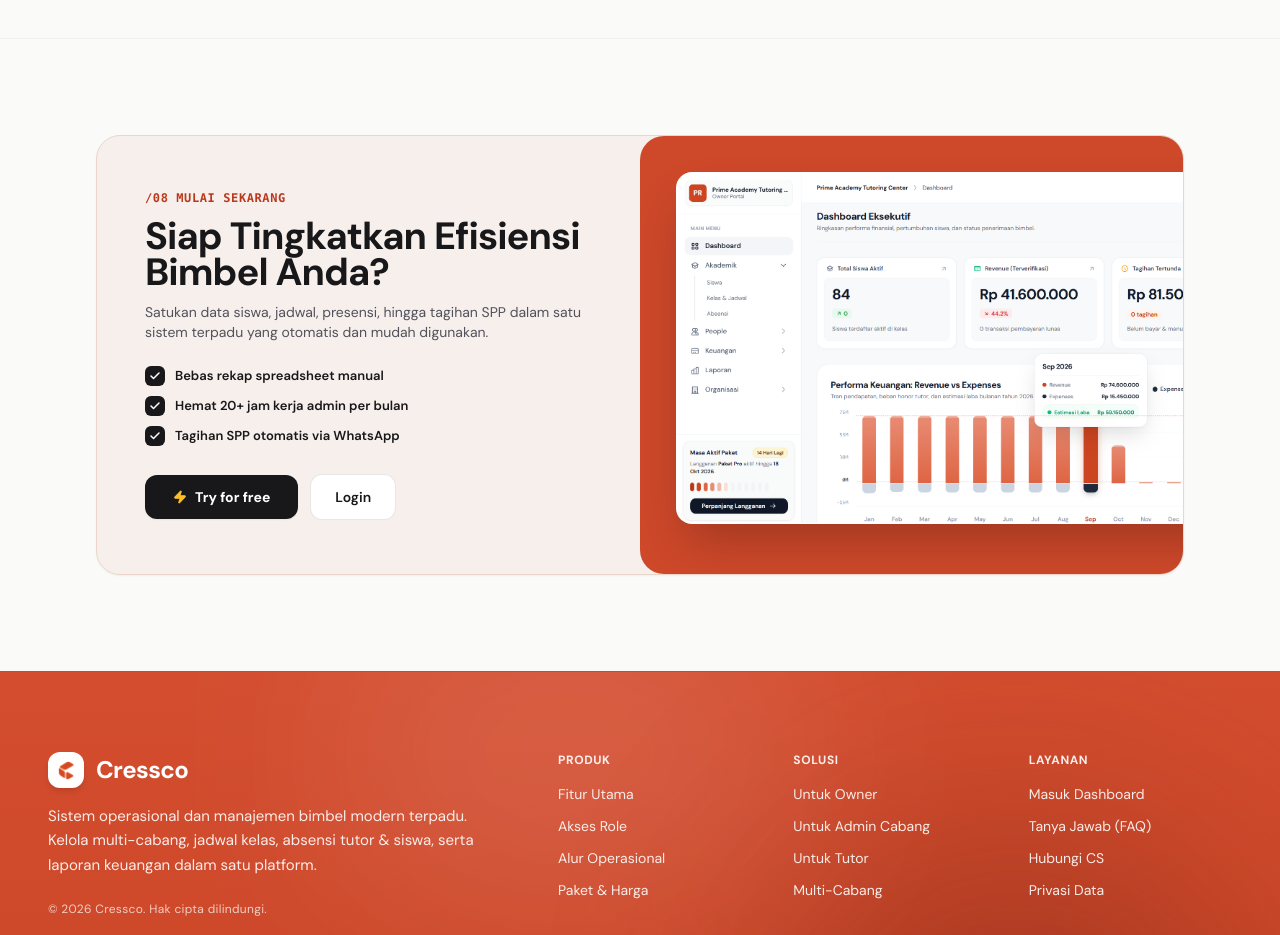
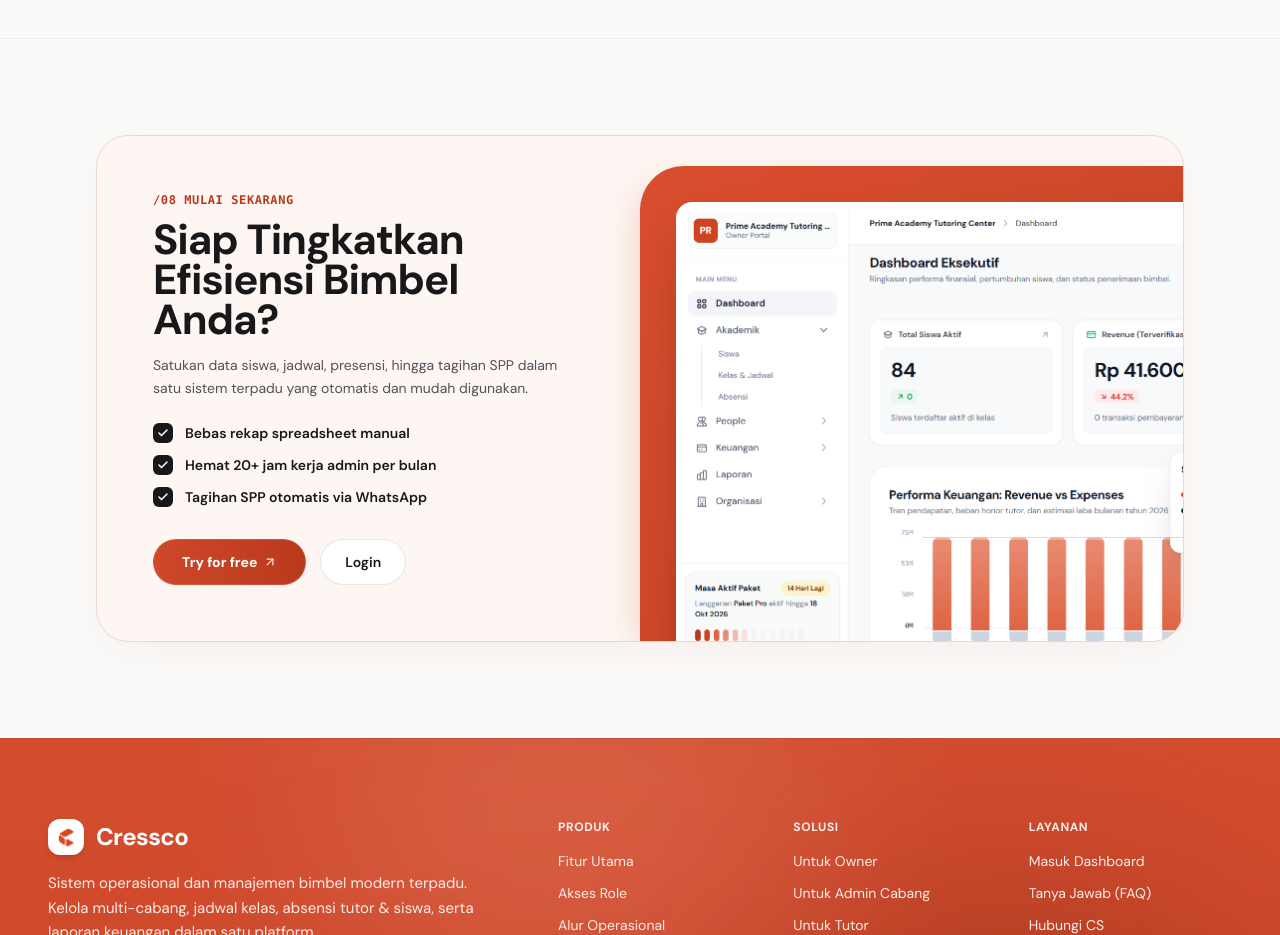
Before and after one commit to intandhamayanti/cressco-lp, a Next.js app: page / in a window 1280 px wide. Shown: the part 9520-10455 px from the top of the page. Built offline with nearby package versions, Linux system fonts and the light colour scheme.

Commit message:
feat(cta): match reference architecture with framed terracotta canvas, zoomed top-left dashboard corner, and cressco buttons

```diff
--- a/src/components/FinalCta.tsx
+++ b/src/components/FinalCta.tsx
@@ -2,7 +2,7 @@
 
 import React from 'react';
 import Image from 'next/image';
-import { Check, Zap } from 'lucide-react';
+import { Check, ArrowUpRight } from 'lucide-react';
 
 const APP_LOGIN_URL = 'https://app-cressco.vercel.app/login';
 
@@ -11,11 +11,11 @@
     <section className="py-16 sm:py-24 bg-[#FAFAF9] relative overflow-hidden font-sans border-t border-black/[0.04]">
       <div className="max-w-6xl mx-auto px-4 sm:px-6 lg:px-8">
 
-        {/* Main Banner Card (Exact Reference Architecture) */}
-        <div className="relative rounded-3xl bg-[#F6ECE7]/70 border border-[#EBD6CC] shadow-sm overflow-hidden grid grid-cols-1 lg:grid-cols-12 items-stretch min-h-[440px]">
+        {/* Main Banner Card (Soft Light Background matching reference) */}
+        <div className="relative rounded-3xl sm:rounded-[32px] bg-[#FDF6F2] border border-[#ECD7CE] shadow-[0_12px_40px_-15px_rgba(206,72,42,0.1)] overflow-hidden grid grid-cols-1 lg:grid-cols-12 items-stretch min-h-[460px]">
 
-          {/* Left Column: Breathable Headline, Short Copy & Checklist */}
-          <div className="lg:col-span-6 p-7 sm:p-10 lg:p-12 flex flex-col justify-center z-10">
+          {/* Left Column: Breathable Headline, Short Copy, Checklist & Cressco Button */}
+          <div className="lg:col-span-6 p-7 sm:p-10 lg:p-14 flex flex-col justify-center z-10">
 
             {/* Section Badge */}
             <span className="font-mono text-xs uppercase tracking-wider font-bold text-brand-600 mb-3 block">
@@ -23,57 +23,57 @@
             </span>
 
             {/* Main Headline */}
-            <h2 className="text-2xl sm:text-3xl lg:text-[38px] font-bold tracking-tight text-charcoal-900 leading-[1.2] mb-3">
+            <h2 className="text-3xl sm:text-4xl lg:text-[42px] font-bold tracking-tight text-charcoal-900 leading-[1.15] mb-3.5">
               Siap Tingkatkan Efisiensi Bimbel Anda?
             </h2>
 
-            {/* Breathable & Concise Subtitle */}
-            <p className="text-xs sm:text-sm text-charcoal-100 font-normal leading-relaxed mb-6 max-w-md">
+            {/* Breathable Subtitle */}
+            <p className="text-sm text-charcoal-100 font-normal leading-relaxed mb-6 max-w-md">
               Satukan data siswa, jadwal, presensi, hingga tagihan SPP dalam satu sistem terpadu yang otomatis dan mudah digunakan.
             </p>
 
-            {/* 3 Short Value Bullet Points */}
-            <div className="space-y-2.5 mb-7">
-              <div className="flex items-center gap-2.5">
+            {/* 3 Value Bullet Points (Black rounded boxes like reference) */}
+            <div className="space-y-3 mb-8">
+              <div className="flex items-center gap-3">
                 <div className="w-5 h-5 rounded-md bg-charcoal-900 text-white flex items-center justify-center shrink-0 shadow-xs">
                   <Check size={12} strokeWidth={3} />
                 </div>
-                <span className="text-xs sm:text-[13px] font-semibold text-charcoal-900">
+                <span className="text-xs sm:text-sm font-semibold text-charcoal-900">
                   Bebas rekap spreadsheet manual
                 </span>
               </div>
 
-              <div className="flex items-center gap-2.5">
+              <div className="flex items-center gap-3">
                 <div className="w-5 h-5 rounded-md bg-charcoal-900 text-white flex items-center justify-center shrink-0 shadow-xs">
                   <Check size={12} strokeWidth={3} />
                 </div>
-                <span className="text-xs sm:text-[13px] font-semibold text-charcoal-900">
+                <span className="text-xs sm:text-sm font-semibold text-charcoal-900">
                   Hemat 20+ jam kerja admin per bulan
                 </span>
               </div>
 
-              <div className="flex items-center gap-2.5">
+              <div className="flex items-center gap-3">
                 <div className="w-5 h-5 rounded-md bg-charcoal-900 text-white flex items-center justify-center shrink-0 shadow-xs">
                   <Check size={12} strokeWidth={3} />
                 </div>
-                <span className="text-xs sm:text-[13px] font-semibold text-charcoal-900">
+                <span className="text-xs sm:text-sm font-semibold text-charcoal-900">
                   Tagihan SPP otomatis via WhatsApp
                 </span>
               </div>
             </div>
 
-            {/* Action Buttons */}
-            <div className="flex items-center gap-3">
+            {/* Action Buttons (Strict Cressco Brand Identity) */}
+            <div className="flex flex-wrap items-center gap-3.5">
               <a
                 href={APP_LOGIN_URL}
-                className="inline-flex items-center gap-2 px-6 sm:px-7 py-3 rounded-xl bg-charcoal-900 hover:bg-black text-white font-bold text-xs sm:text-sm shadow-sm hover:shadow-md hover:-translate-y-0.5 active:translate-y-0 transition-all cursor-pointer"
+                className="inline-flex items-center gap-1.5 px-6 sm:px-7 py-3 rounded-full bg-gradient-to-r from-brand-500 to-brand-600 hover:from-brand-600 hover:to-brand-700 active:from-brand-700 text-white font-bold text-xs sm:text-sm shadow-sm hover:shadow-brand-glow hover:-translate-y-0.5 active:translate-y-0 transition-all border border-brand-400/30 cursor-pointer"
               >
-                <Zap size={14} className="text-amber-400 fill-amber-400 shrink-0" />
                 <span>Try for free</span>
+                <ArrowUpRight size={14} className="text-white/90" />
               </a>
               <a
                 href={APP_LOGIN_URL}
-                className="inline-flex items-center px-5 sm:px-6 py-3 rounded-xl bg-white hover:bg-stone-50 text-charcoal-900 font-semibold text-xs sm:text-sm border border-stone-200/90 shadow-2xs hover:-translate-y-0.5 active:translate-y-0 transition-all cursor-pointer"
+                className="inline-flex items-center px-5 sm:px-6 py-3 rounded-full bg-white hover:bg-stone-50 text-charcoal-900 font-semibold text-xs sm:text-sm border border-stone-200/90 shadow-2xs hover:-translate-y-0.5 active:translate-y-0 transition-all cursor-pointer"
               >
                 <span>Login</span>
               </a>
@@ -81,16 +81,19 @@
 
           </div>
 
-          {/* Right Column: Solid Terracotta Canvas with Bleeding Dashboard Corner (Reference) */}
-          <div className="lg:col-span-6 relative min-h-[300px] sm:min-h-[380px] lg:min-h-full bg-[#CE482A] overflow-hidden rounded-b-3xl lg:rounded-b-none lg:rounded-l-3xl">
+          {/* Right Column: Framed Terracotta Canvas with Zoomed Top-Left Dashboard Mockup */}
+          <div className="lg:col-span-6 relative min-h-[320px] sm:min-h-[380px] lg:min-h-full flex items-end justify-end">
 
-            {/* Dashboard Mockup - Top Left Corner Anchor peeking into view */}
-            <div className="absolute top-6 left-6 sm:top-8 sm:left-8 lg:top-9 lg:left-9 w-[600px] sm:w-[680px] lg:w-[740px] max-w-none rounded-2xl bg-white shadow-2xl border border-white/70 overflow-hidden select-none pointer-events-none">
+            {/* Terracotta Framed Canvas (Doesn't fill 100% height, framed with rounded-tl like reference) */}
+            <div className="w-full h-[92%] sm:h-[94%] bg-[#CE482A] bg-gradient-to-br from-[#D94E2F] via-[#CE482A] to-[#B33519] rounded-tl-[36px] sm:rounded-tl-[44px] relative overflow-hidden shadow-[-10px_10px_32px_-8px_rgba(206,72,42,0.22)]">
+
+              {/* Zoomed Dashboard Mockup - Showing Top-Left Corner prominently */}
+              <div className="absolute top-6 left-6 sm:top-8 sm:left-8 lg:top-9 lg:left-9 w-[860px] sm:w-[940px] lg:w-[1020px] max-w-none rounded-2xl bg-white shadow-2xl border border-white/80 overflow-hidden select-none pointer-events-none">
                 <Image
                   src="/images/cressco-dashboard-cta.png"
                   alt="Cressco Executive Dashboard Preview"
-                width={1080}
-                height={580}
+                  width={1200}
+                  height={650}
                   className="w-full h-auto object-cover object-top"
                   priority
                 />
@@ -101,6 +104,8 @@
           </div>
 
         </div>
+
+      </div>
     </section>
   );
 }
```
Lines whose indentation alone changed are shown as unchanged.
